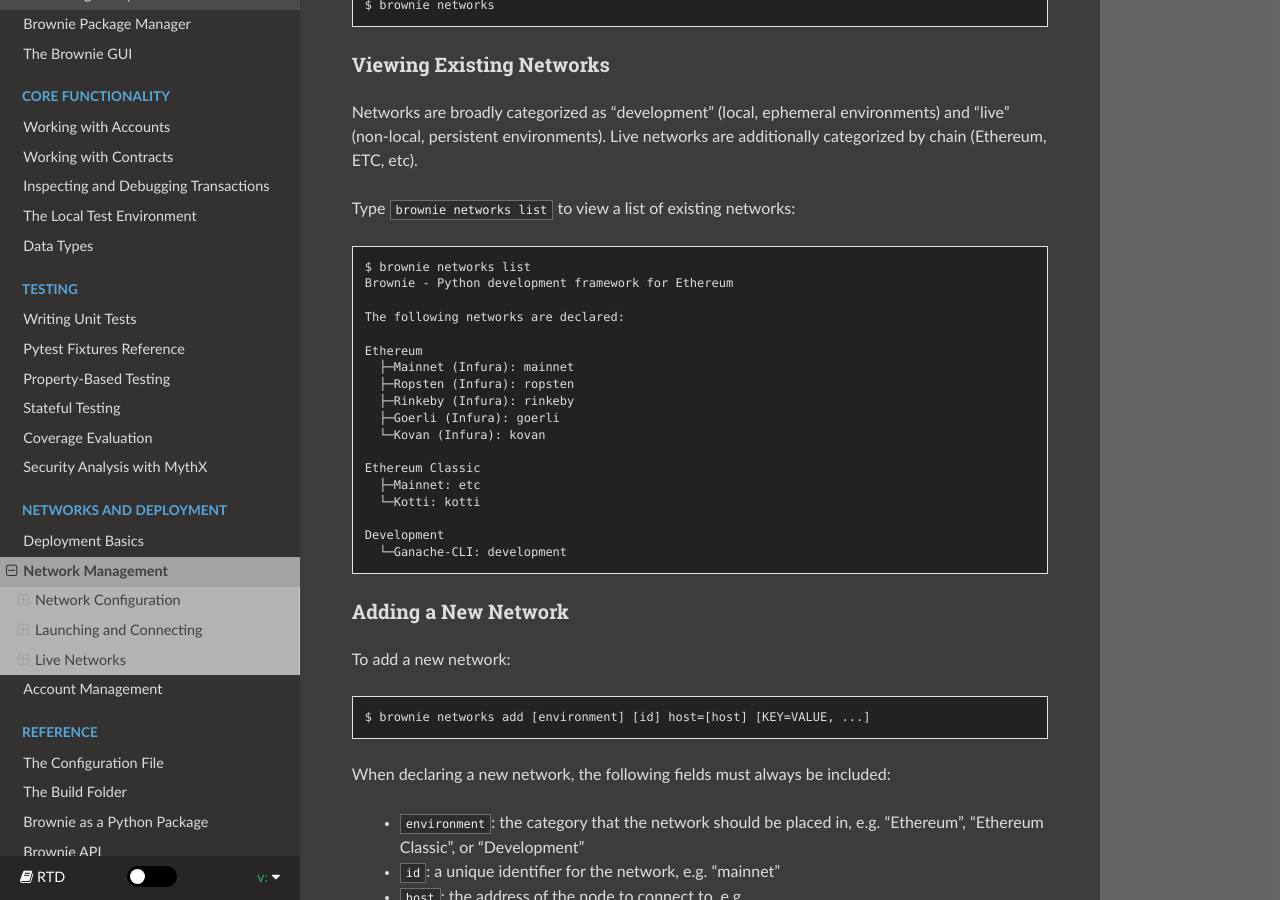
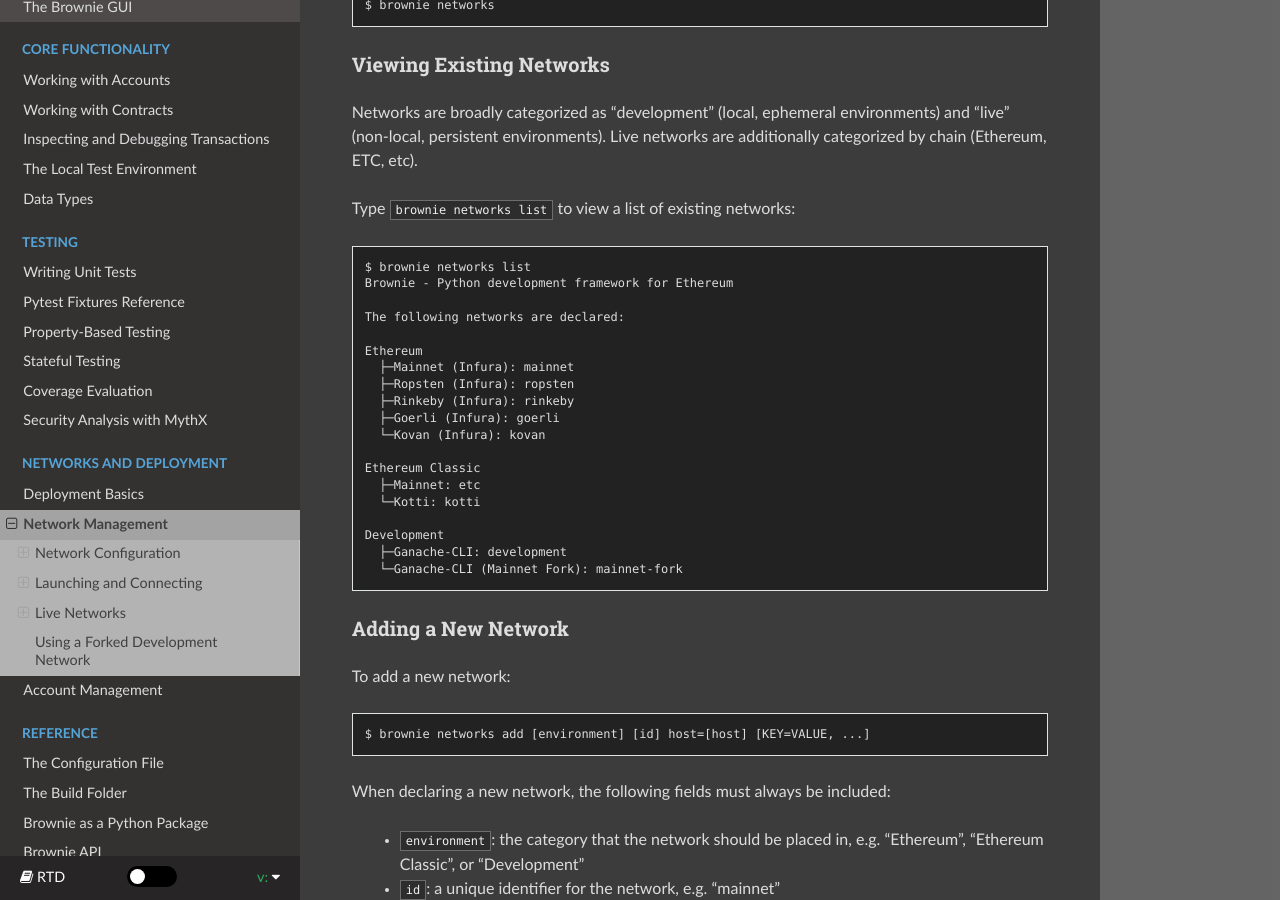
Before and after one commit to eth-brownie/brownie, a Sphinx documentation site: the page built from docs/network-management.rst, in a window 1280 px wide and 900 px high, scrolled down 448 px. Built offline with Sphinx 7.4.7 and the Read the Docs theme 2.0.0, drawn with Linux system fonts in a browser that asks for light colours; some of the changed text lies outside the part shown.

Commit message:
docs: update documentation re: forked mainnet

```diff
--- a/docs/core-contracts.rst
+++ b/docs/core-contracts.rst
@@ -177,7 +177,7 @@
 Contracts Outside of your Project
 =================================
 
-When working in a :ref:`live environment <network-management>`, you can create :func:`Contract <brownie.network.contract.Contract>` objects to interact with already-deployed contracts.
+When working in a :ref:`live environment <network-management-live>` or :ref:`forked development network <network-management-fork>`, you can create :func:`Contract <brownie.network.contract.Contract>` objects to interact with already-deployed contracts.
 
 New :func:`Contract <brownie.network.contract.Contract>` objects are created using one of three :ref:`class methods <api-network-contract-classmethods>`. Options for creation include:
 
--- a/docs/network-management.rst
+++ b/docs/network-management.rst
@@ -44,7 +44,8 @@
       └─Kotti: kotti
 
     Development
-      └─Ganache-CLI: development
+      ├─Ganache-CLI: development
+      └─Ganache-CLI (Mainnet Fork): mainnet-fork
 
 
 Adding a New Network
@@ -93,7 +94,7 @@
     * ``accounts``: The number of funded, unlocked accounts. Default 10.
     * ``mnemonic``: A mnemonic to use when generating local accounts.
     * ``evm_version``: The EVM ruleset to use. Default is the most recent available.
-    * ``fork``: If given, the local client will fork from another currently running Ethereum client at a given block. Input should be the HTTP location and port of the other client, e.g. ``http://localhost:8545`` or optionally provide a block number ``http://localhost:8545@1599200``.
+    * ``fork``: If given, the local client will fork from another currently running Ethereum client. The value may be an HTTP location and port of the other client, e.g. ``http://localhost:8545``, or the ID of a production network, e.g. ``mainnet``. See :ref:`Using a Forked Development Network <network-management-fork>`.
 
 .. note::
 
@@ -147,6 +148,8 @@
     >>> network.is_connected()
     False
 
+.. _network-management-live:
+
 Live Networks
 =============
 
@@ -189,3 +192,23 @@
 ::
 
     $ export WEB3_INFURA_PROJECT_ID=YourProjectID
+
+.. _network-management-fork:
+
+Using a Forked Development Network
+==================================
+
+Ganache allows you create a development network by forking from an live network. This is useful for testing interactions between your project and other projects that are deployed on the main-net.
+
+Brownie's ``mainnet-fork`` network uses Infura to create a development network that forks from the main-net. To connect with the console:
+
+::
+
+    $ brownie console --network mainnet-fork
+
+In this mode, you can use :func:`Contract.from_explorer <Contract.from_explorer>` to fetch sources and interact with contracts on the network you have forked from.
+
+.. note::
+
+    Forking from Infura can be *very slow*. If you are using this mode
+    extensively, it may be useful to run your own Geth node.
```
